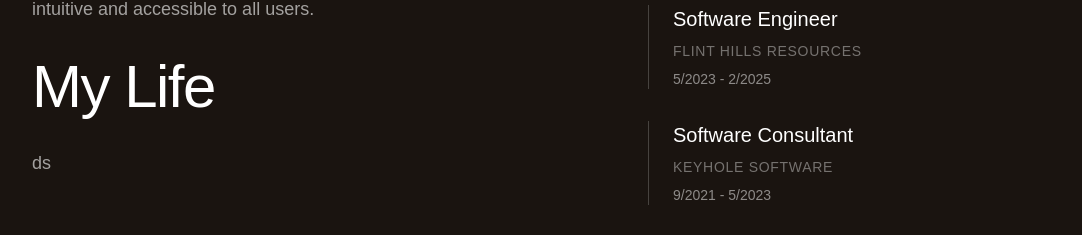
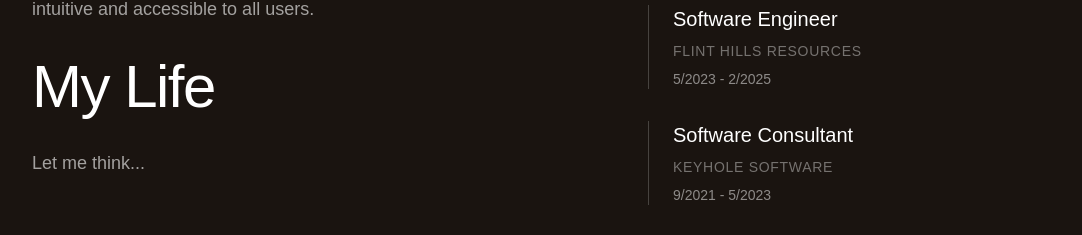
Before and after one commit to 12C0DE/12codeSite, a React (Vite) app in the folder 12codeSite/: page / in a window 1280 px wide. Shown: the part 2930-3165 px from the top of the page, without its empty margins (32-1114 px from the left). Built offline with nearby package versions, Linux system fonts and the light colour scheme.

Commit message:
life in prgrss

```diff
--- a/12codeSite/src/components/About/About.tsx
+++ b/12codeSite/src/components/About/About.tsx
@@ -31,7 +31,7 @@ export const About = () => {
               My Life
             </h2>
             <div className="space-y-6 text-lg text-white/60 leading-relaxed">
-              <p>ds</p>
+              <p>Let me think...</p>
             </div>
           </div>
           <div className="space-y-18 lg:pt-32">
```
